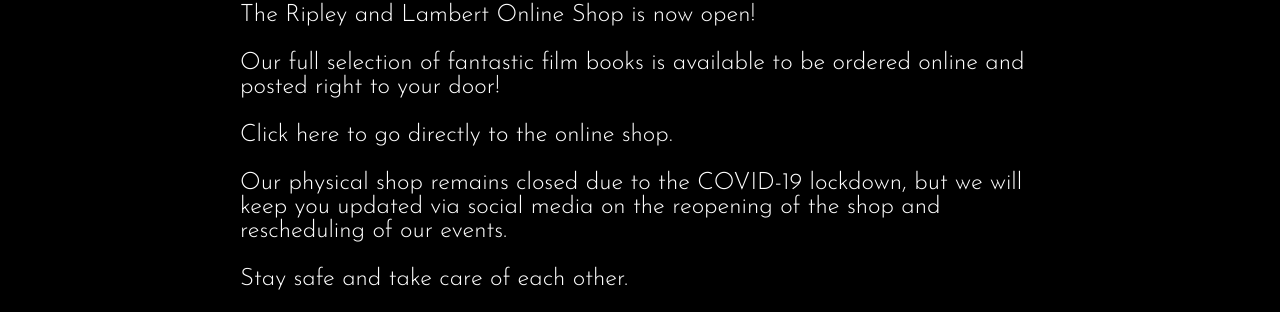
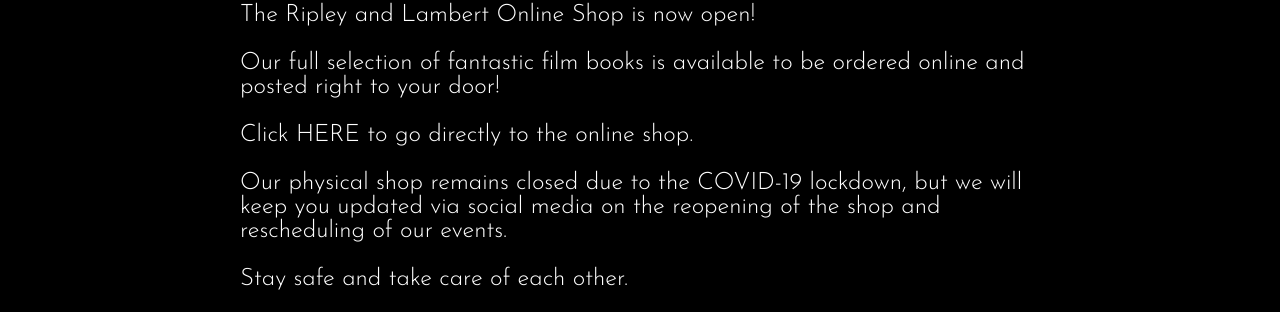
Before and after one commit to ripandlamb/ripandlamb, a Jekyll site: the page built from index.md, in a window 1280 px wide. Shown: the part 333-645 px from the top of the page. Built offline with Jekyll 4.4.1, drawn with Linux system fonts in a browser that asks for light colours.

```diff
--- a/index.md
+++ b/index.md
@@ -9,7 +9,7 @@ is now open!
 Our full selection of fantastic film books is available to be ordered online and posted right to your door!
 
 Click
-[here](https://shop.ripleyandlambert.com/)
+[HERE](https://shop.ripleyandlambert.com/)
 to go directly to the online shop.
 
 Our physical shop remains closed due to the COVID-19 lockdown, but we will keep you updated via social media on the reopening of the shop and rescheduling of our events.
```
